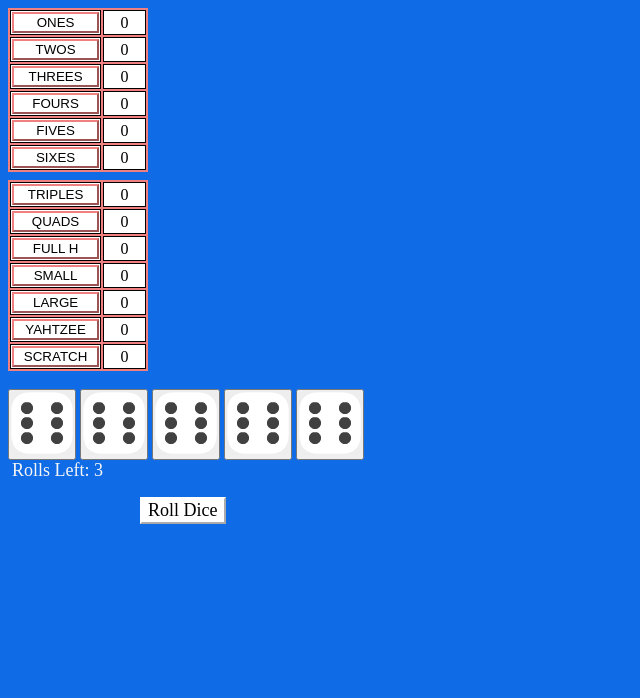
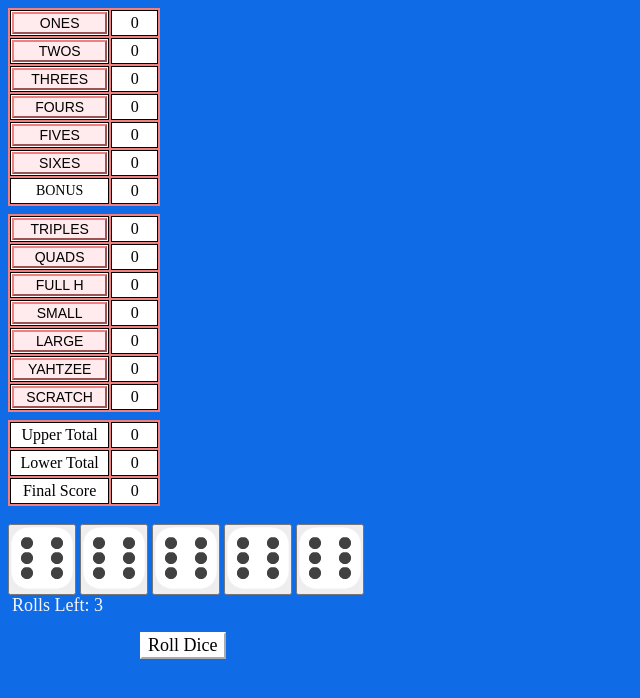
Before and after one commit to Bongmasta666/Bongmasta666.github.io, a PHP site: page /WebZee/index.html in a window 1280 px wide. Shown: the top 698 px of the page, without its empty margins (0-640 px from the left). Run offline with PHP 8.4, Linux system fonts and the light colour scheme.

Commit message:
Structure & Fixes

```diff
--- a/Labs/Lab_01/Part_01/index.html
+++ b/Labs/Lab_01/Part_01/index.html
@@ -78,13 +78,13 @@
 with definitions:
 <br><br>
 <b>Polynesian chicken dance</b>
-<p id="last_para" style="margin-left: 40px; margin-top: 0px;">
+<p class="last_para" style="margin-left: 40px; margin-top: 0px;">
 A little known but very influential dance dating back as far as 300BC,
 a whole village would dance around in a circle like chickens, to encourage
 their livestock to be "fruitful".
 </p>
 <b>Icelandic brownian shuffle</b>
-<p id="last_para" style="margin-left: 40px; margin-top: 0px;">
+<p style="margin-left: 40px; margin-top: 0px;">
 Before the Icelanders developed fire as a means of getting warm, they used
 to practice this dance, which involved huddling close together in a circle
 on the floor, and shuffling their bodies around in imperceptibly tiny,
@@ -92,7 +92,7 @@
 this dance inspired modern styles such as Twerking.
 </p>
 <b>Arctic robot dance</b>
-<p id="last_para" style="margin-left: 40px; margin-top: 0px;">
+<p style="margin-left: 40px; margin-top: 0px;">
 An interesting example of historic misinformation, English explorers in the
 1960s believed to have discovered a new dance style characterized by "robotic",
 stilted movements, being practiced by inhabitants of Northern Alaska and Canada.
--- /dev/null
+++ b/WebZee/Scripts/die.js
@@ -0,0 +1,29 @@
+class Die {
+    constructor(id, ele){
+        this.id = id;
+        this.value = 6;
+        this.canRoll = true;
+        this.element = ele;
+    }
+
+    roll(){
+        this.value = getRandomInt(1, 6);
+        this.element.src = this.getFaceId();
+    }
+
+    toggleHold(){
+        this.canRoll = !this.canRoll;
+        this.element.src = this.getFaceId();
+    }
+
+    getFaceId(){
+        let path = "./Dice/die_0" + this.value + "_";
+        if (this.canRoll) path += "white.png";
+        else path += "red.png";
+        return path;
+    }
+}
+
+function getRandomInt(min, max){
+    return Math.floor(Math.random() * (max-min +1)) +1;
+}
--- /dev/null
+++ b/WebZee/Scripts/player.js
@@ -0,0 +1,29 @@
+class Player {
+    constructor(){
+        this.upper_scores = {
+            "ones": -1,
+            "twos": -1,
+            "threes": -1,
+            "fours": -1,
+            "fives": -1,
+            "sixes": -1,
+            "total": 0
+        }
+
+        this.lower_scores = {
+            "trips": -1,
+            "quads": -1,
+            "fullh": -1,
+            "small": -1,
+            "large": -1,
+            "yahtzee": -1,
+            "scratch": -1,
+            "total": 0
+        }
+    }
+
+    setScore(section, id, value){
+        section[id] = value;
+        section["total"] += value;
+    }
+}
--- a/WebZee/index.html
+++ b/WebZee/index.html
@@ -4,10 +4,12 @@
         <title>Bong's WebZee</title>
         <meta name="viewport" content="width=device-width, initial-scale=1">
         <link rel="stylesheet" href="style.css">
+        <script src="./Scripts/player.js"></script>
+        <script src="./Scripts/die.js"></script>
+        <script src="./Scripts/dieManager.js"></script>
     </head>
 
     <body>
-        <div id="score">
         <table>
         <tr>
             <td><button class="scoreBtn" name="sbtn_ones" id="upper" onclick="setScore(this)">ONES</button></td>
@@ -27,6 +29,7 @@
         <tr>
             <td><button class="scoreBtn" name="sbtn_sixes" id="upper" onclick="setScore(this)">SIXES</button></td>
             <td class="scoreBox" id="sbox_sixes">0</td></tr>
+            <td style="font-size: 14px;">BONUS</td><td>0</td>
         </table>
         <table>
         <tr>
@@ -51,124 +54,46 @@
             <td><button class="scoreBtn" name="sbtn_scratch" id="lower" onclick="setScore(this)">SCRATCH</button></td>
             <td class="scoreBox" id="sbox_scratch">0</td></tr>
         </table>
-        </div>
+        <table>
+            <tr>
+                <td>Upper Total</td><td class="scoreBox" id="sbox_upper">0</td>
+            </tr>
+            <tr>
+                <td>Lower Total</td><td class="scoreBox" id="sbox_lower">0</td>
+            </tr>
+            <tr>
+                <td>Final Score</td><td class="scoreBox" id="sbox_final">0</td>
+            </tr>
+        </table>
         <br>
-        <div id="dice">
-            <button class="dieButton" id="dbtn_01" onclick="holdDie(this)">
+            <button class="dieButton" id="dbtn_01" onclick="DM.holdDie(this)">
                 <img src="./Dice/die_06_white.png" alt="Die_01" id="dimg_01">
             </button>
-            <button class="dieButton" id="dbtn_02" onclick="holdDie(this)">
+            <button class="dieButton" id="dbtn_02" onclick="DM.holdDie(this)">
                 <img src="./Dice/die_06_white.png" alt="Die_02" id="dimg_02">
             </button>
-            <button class="dieButton" id="dbtn_03" onclick="holdDie(this)">
+            <button class="dieButton" id="dbtn_03" onclick="DM.holdDie(this)">
                 <img src="./Dice/die_06_white.png" alt="Die_03" id="dimg_03">
             </button>
-            <button class="dieButton" id="dbtn_04" onclick="holdDie(this)">
+            <button class="dieButton" id="dbtn_04" onclick="DM.holdDie(this)">
                 <img src="./Dice/die_06_white.png" alt="Die_04" id="dimg_04">
             </button>
-            <button class="dieButton" id="dbtn_05" onclick="holdDie(this)">
+            <button class="dieButton" id="dbtn_05" onclick="DM.holdDie(this)">
                 <img src="./Dice/die_06_white.png" alt="Die_05" id="dimg_05">
             </button><br>
             <label for="rbtn" id="rlab">Rolls Left: 3</label><br>
             <button id="rbtn" onclick="rollDie()"> Roll Dice </button>
-        </div>
     </body>
 
     <script>
-        class Die {
-            constructor(id, ele){
-                this.id = id;
-                this.value = 6;
-                this.canRoll = true;
-                this.element = ele;
-            }
-
-            roll(){
-                this.value = getRandomInt(1, 6);
-                this.element.src = this.getFaceId();
-            }
-
-            toggleHold(){
-                this.canRoll = !this.canRoll;
-                this.element.src = this.getFaceId();
-            }
-
-            getFaceId(){
-                let path = "./Dice/die_0" + this.value + "_";
-                if (this.canRoll) path += "white.png";
-                else path += "red.png";
-                return path;
-            }
-        }
-
-        class DieManager {
-            constructor(){
-                this.current_tally = [0,0,0,0,0,0];
-            }
-
-            tallyDie(group){
-                this.current_tally = [0,0,0,0,0,0];
-                for (x in group){
-                    this.current_tally[group[x].value-1] += 1;
-                }
-            }
-
-            getFaceTotal(face){
-                return this.current_tally[face-1] * face;
-            }
-
-            getSumTotal(){
-                let total = 0;
-                for (let i = 1; i < 7; i++){
-                    total += this.getFaceTotal(i)
-                }
-                return total;
-            }
-        }
-
-        class Player {
-            constructor(){
-                this.upper_scores = {
-                    "ones": -1,
-                    "twos": -1,
-                    "threes": -1,
-                    "fours": -1,
-                    "fives": -1,
-                    "sixes": -1
-                }
-
-                this.lower_scores = {
-                    "trips": -1,
-                    "quads": -1,
-                    "fullh": -1,
-                    "small": -1,
-                    "large": -1,
-                    "yahtzee": -1,
-                    "scratch": -1
-                }
-            }
-        }
-
         const DM = new DieManager();
         const PLYR = new Player();
 
-        const die01 = new Die("die_01", document.getElementById("dimg_01"));
-        const die02 = new Die("die_02", document.getElementById("dimg_02"));
-        const die03 = new Die("die_03", document.getElementById("dimg_03"));
-        const die04 = new Die("die_04", document.getElementById("dimg_04"));
-        const die05 = new Die("die_05", document.getElementById("dimg_05"));
+        function rollDie(){
+            DM.rollDie()
+            DM.tallyDie(DM.dieGroup);
+            document.getElementById("rlab").innerText = "Rolls Left: " + DM.rolls_left
 
-        let rolls = 3;
-        function rollDie(){
-            if (rolls > 0){
-                let dieGroup = [die01, die02, die03, die04, die05];
-                for (x in dieGroup){
-                    if (dieGroup[x].canRoll) dieGroup[x].roll();
-                }
-                rolls -= 1;
-                document.getElementById("rlab").innerText = "Rolls Left: " + rolls
-
-                DM.tallyDie(dieGroup);
             if (PLYR.lower_scores["scratch"] == -1){
                 document.getElementById("sbox_scratch").innerText = DM.getSumTotal();
             }
@@ -191,7 +116,7 @@
                         }
                         if (PLYR.lower_scores["quads"] == -1){
                             let value = DM.getFaceTotal(DM.current_tally.indexOf(5)+1);
-                                document.getElementById("sbox_quads").innerText = value;
+                            document.getElementById("sbox_quads").innerText = value
                         }
                         if (PLYR.lower_scores["trips"] == -1){
                             let value = DM.getFaceTotal(DM.current_tally.indexOf(5)+1);
@@ -235,52 +160,35 @@
                         break;
                 }
             }
-            }
+            document.getElementById("sbox_upper").innerText
         }
 
         function setScore(element){
+            if (DM.rolls_left < 3){
+                element.disabled = true;
                 let name =  String(element.name).replace("sbtn_", "");
-            let value = document.getElementById("sbox_" +name).innerText;
+                let value = Number(document.getElementById("sbox_" +name).innerText);
                 document.getElementById("sbox_"+name).style.color = "red"
-            if (element.id === "upper")
-                PLYR.upper_scores[name] = value;
-            else PLYR.lower_scores[name] = value;
-            element.disabled = true;
-            rolls = 3;
-            document.getElementById("rlab").innerText = "Rolls Left: " + rolls
+                if (element.id === "upper"){
+                    PLYR.setScore(PLYR.upper_scores, name, value);
+                } else PLYR.setScore(PLYR.lower_scores, name, value);
+                document.getElementById("sbox_upper").innerText = PLYR.upper_scores["total"];
+                document.getElementById("sbox_lower").innerText = PLYR.lower_scores["total"];
+                DM.rolls_left = 3;
+                document.getElementById("rlab").innerText = "Rolls Left: " + DM.rolls_left
                 resetScoreLabels(PLYR.upper_scores);
                 resetScoreLabels(PLYR.lower_scores);
+                DM.resetDie(6)
+            }
         }
 
         function resetScoreLabels(section){
             for (e in section){
-                if (section[e] == -1)
+                if (section[e] == -1){
                     document.getElementById("sbox_"+e).innerText = 0;
                 }
             }
-
-        function holdDie(element){
-            switch (element.id){
-                case "dbtn_01":
-                    die01.toggleHold();
-                    break;
-                case "dbtn_02":
-                    die02.toggleHold();
-                    break;
-                case "dbtn_03":
-                    die03.toggleHold();
-                    break;
-                case "dbtn_04":
-                    die04.toggleHold();
-                    break;
-                case "dbtn_05":
-                    die05.toggleHold();
-                    break;
-            }
         }
 
-        function getRandomInt(min, max){
-            return Math.floor(Math.random() * (max-min +1)) +1;
-        }
     </script>
 </html>
--- a/WebZee/style.css
+++ b/WebZee/style.css
@@ -5,13 +5,15 @@
 
 table{
     background-color: lightcoral;
-    width: 140px;
+    width: 152px;
     margin-top: 8px;
+    text-align: center;
 }
 
 td, tr {
     border: 1px solid;
     background-color: white;
+    height: 22px;
 }
 
 .dieButton {
@@ -19,19 +21,20 @@
 }
 
 .scoreBox{
-    text-align: center;
     background-color: white;
     width: 32%;
 }
 
 .scoreBtn {
-    background-color: white;
+    background-color: rgb(255, 234, 237);
     border-color: lightcoral;
+    font-size: 14px;
     width: 100%;
 }
 
 .scoreBtn:disabled{
     color: black;
+    background-color: white;
     border-style: none;
 }
 
```
Also changed, not shown: WebZee/Scripts/dieManager.js (added, +74 -0 lines), WebZee/Scripts/scoreManager.js (added, +7 -0 lines). Lines whose indentation alone changed are shown as unchanged.
